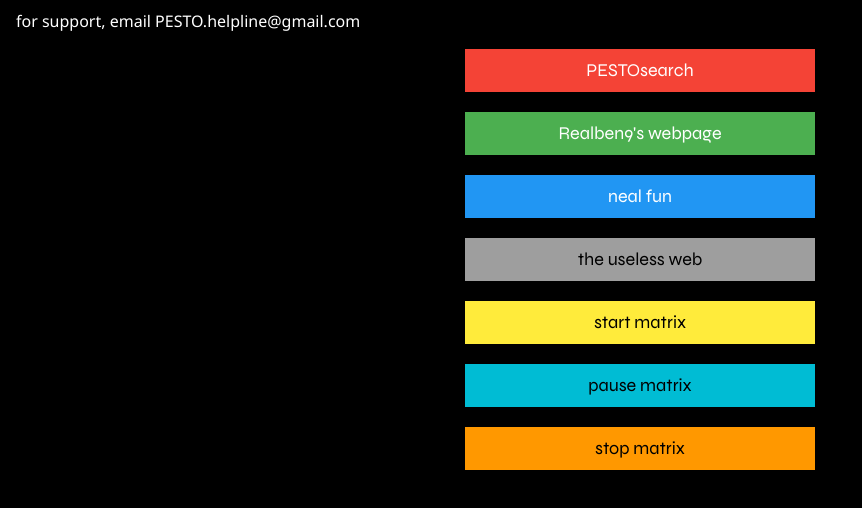
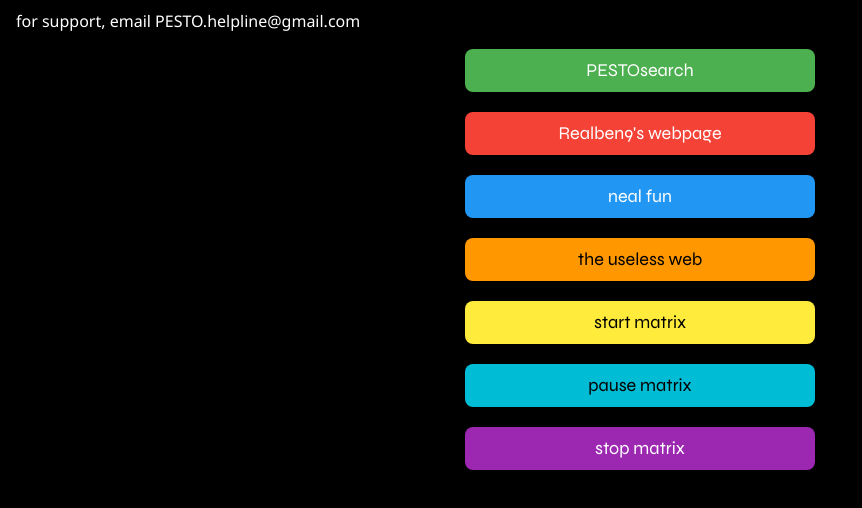
Before and after one commit to Pesto746/PESTOhome2Mobile, a plain HTML site: page index.html in a window 1280 px wide. Shown: the part 62-570 px from the top of the page, without its empty margins (0-862 px from the left). Drawn offline with nearby package versions, Linux system fonts and the light colour scheme.

Commit message:
Update index.html

```diff
--- a/index.html
+++ b/index.html
@@ -1,6 +1,3 @@
-
-
-
 <html lang="en">
 
 <head <meta charset="utf-8">
@@ -9,7 +6,25 @@
   <link rel="stylesheet" href="https://fonts.googleapis.com/css?family=Syne">
   <link rel="stylesheet" href="https://cdnjs.cloudflare.com/ajax/libs/font-awesome/4.7.0/css/font-awesome.min.css">
   <title>Pesto Homepage</title>
-  <link rel="manifest" href="/manifest.json">
+  <meta name="google-site-verification" content="D3LFrdUTrlatgJkydYfAXZmXHYtzPQvFqwLoVjy8Iig" />
+  <!-- Link to manifest with subfolder path -->
+  <link rel="manifest" href="/PESTOhome/manifest.json">
+
+<!-- 1. Standard Favicon for Browser Tabs -->
+<link rel="icon" type="image/png" href="logo.png">
+
+<!-- 2. For Chrome & Android (High Res) -->
+<link rel="icon" sizes="192x192" href="logo.png">
+<link rel="icon" sizes="512x512" href="logo.png">
+
+<!-- 3. For Apple iPhone/iPad (Home Screen) -->
+<link rel="apple-touch-icon" href="logo.png">
+
+<!-- 4. Windows Tile Icon -->
+<meta name="msapplication-TileImage" content="logo.png">
+
+</head>
+
   <style>
     body {
       font-family: 'Syne', sans-serif;
@@ -36,36 +51,62 @@
       gap: 20px;
     }
   </style>
-  <meta name="google-site-verification" content="D3LFrdUTrlatgJkydYfAXZmXHYtzPQvFqwLoVjy8Iig" />
+<!-- 1. Standard Favicon for Browser Tabs -->
+<link rel="icon" type="image/jpeg" href="/logo.jpg">
+
+<!-- 2. For Chrome & Android (High Res) -->
+<link rel="icon" sizes="192x192" href="/logo.jpg">
+<link rel="icon" sizes="512x512" href="/logo.jpg">
+
+<!-- 3. For Apple iPhone/iPad (Home Screen) -->
+<link rel="apple-touch-icon" href="/logo.jpg">
+
+<!-- 4. Windows Tile Icon -->
+<meta name="msapplication-TileImage" content="/logo.jpg">
+<meta name="msapplication-TileColor" content="#ffffff">
+
+<!-- 5. Chrome "Mobile-Friendly" App Settings -->
+<meta name="mobile-web-app-capable" content="yes">
+<meta name="apple-mobile-web-app-status-bar-style" content="black-translucent">
+<meta name="theme-color" content="#ffffff">
+<meta name="google-adsense-account" content="ca-pub-9315493865497245">
 </head>
 
 
 <body class="w3-black">
+  <!-- Google tag (gtag.js) -->
+<script async src="https://www.googletagmanager.com/gtag/js?id=G-ZWSKFNMNV5"></script>
+<script>
+  window.dataLayer = window.dataLayer || [];
+  function gtag(){dataLayer.push(arguments);}
+  gtag('js', new Date());
+
+  gtag('config', 'G-ZWSKFNMNV5');
+</script>
 <link rel="manifest" href="/manifest.json">
   <!-- Image and name container. Change to your picture here. -->
 <!-- Content. Add your bio here. -->
   <div class="w3-margin">
     <h2 class="w3-text-white"><strong>Pesto Homepage</strong></h2>
-    <h6>for support, email PESTO.helpline@gmail.com</h6>
+    <h6>for support, email PESTO.helpline@gmail.com </h6>
     </div>
 
   <!-- Links section 1. Replace the # inside of the "" with your links. -->
   <div class="links-container" id="matrixContainer">
     <!--You can delete the ID part-->
-    <a href="https://pesto746.github.io/GoogleButWorse/" class="w3-button w3-hover-red w3-large w3-red" style="width: 350px;"
-      target="_blank">PESTOsearch</a>
-    <a href="https://realben9.github.io/" class="w3-button w3-hover-Green w3-large w3-Green" style="width: 350px;"
-      target="_blank">Realben9's webpage</a>
-    <a href="https://neal.fun"
-      class="w3-button w3-hover-blue w3-large w3-blue" style="width: 350px;" target="_blank">neal fun</a>
-    <a href="https://theuselessweb.com/" class="w3-button w3-hover-grey w3-large w3-grey"
-      style="width: 350px;" target="_blank">the useless web</a>
-    <a id="startMatrix" class="w3-button w3-hover-yellow w3-large w3-yellow" style="width: 350px;" target="_blank">start
-      matrix</a>
-    <a id="pauseMatrix" class="w3-button w3-hover-cyan w3-large w3-cyan" style="width: 350px;" target="_blank">pause
-      matrix</a>
-    <a id="stopMatrix" class="w3-button w3-hover-orange w3-large w3-orange" style="width: 350px;" target="_blank">stop
-      matrix</a>
+<a href="https://pesto746.github.io/PESTOsearch" class="w3-button w3-hover-lime w3-large w3-green w3-round-large" style="width: 350px;" target="_blank">PESTOsearch</a>
+
+<a href="https://realben9.github.io/" class="w3-button w3-hover-deep-orange w3-large w3-red w3-round-large" style="width: 350px;" target="_blank">Realben9's webpage</a>
+
+<a href="https://neal.fun" class="w3-button w3-hover-light-blue w3-large w3-blue w3-round-large" style="width: 350px;" target="_blank">neal fun</a>
+
+<a href="https://theuselessweb.com/" class="w3-button w3-hover-amber w3-large w3-orange w3-round-large" style="width: 350px;" target="_blank">the useless web</a>
+
+<a id="startMatrix" class="w3-button w3-hover-khaki w3-large w3-yellow w3-round-large" style="width: 350px;" target="_blank">start matrix</a>
+
+<a id="pauseMatrix" class="w3-button w3-hover-aqua w3-large w3-cyan w3-round-large" style="width: 350px;" target="_blank">pause matrix</a>
+
+<a id="stopMatrix" class="w3-button w3-hover-pink w3-large w3-purple w3-round-large" style="width: 350px;" target="_blank">stop matrix</a>
     </a>
   </div><a>
   </a></div><a>
```
